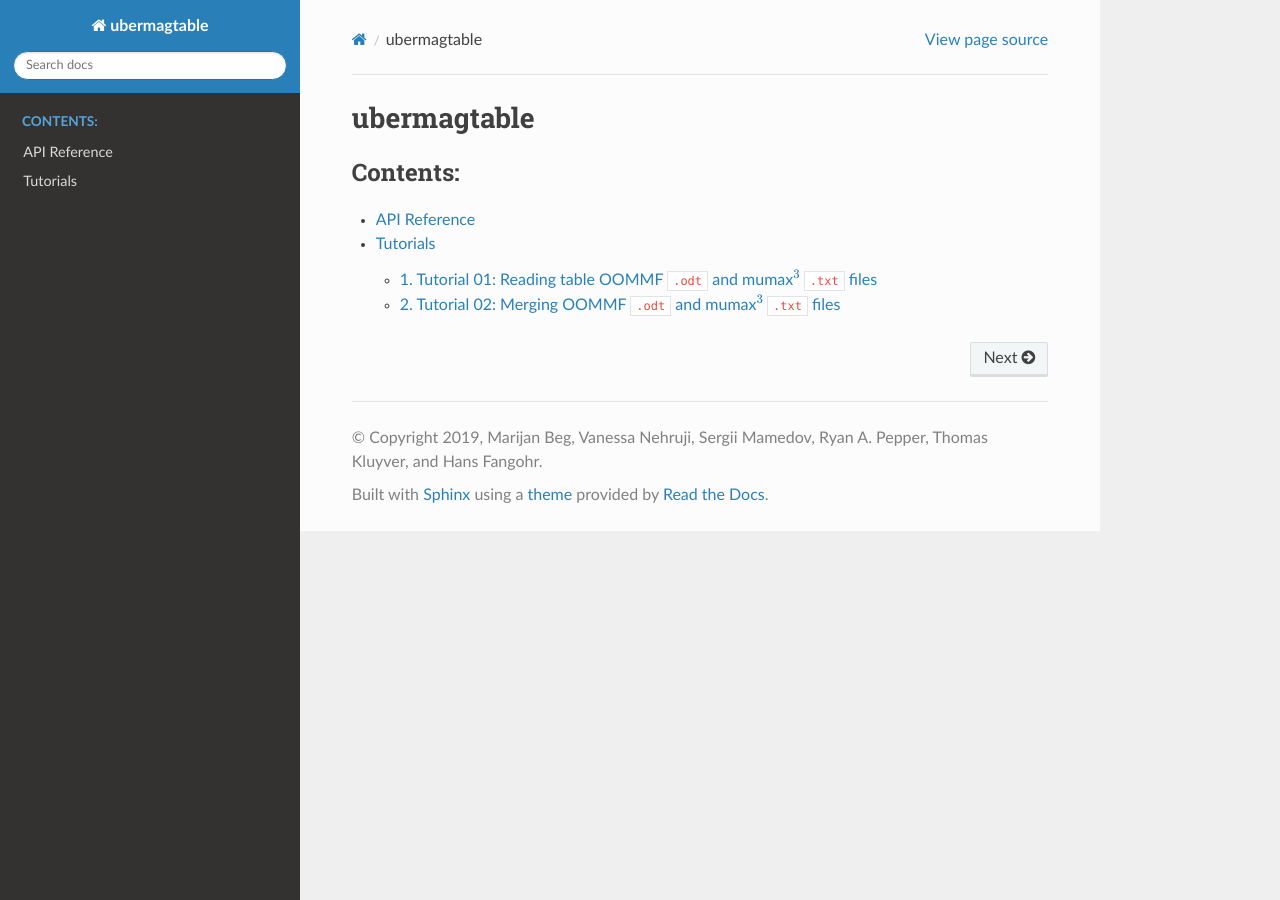
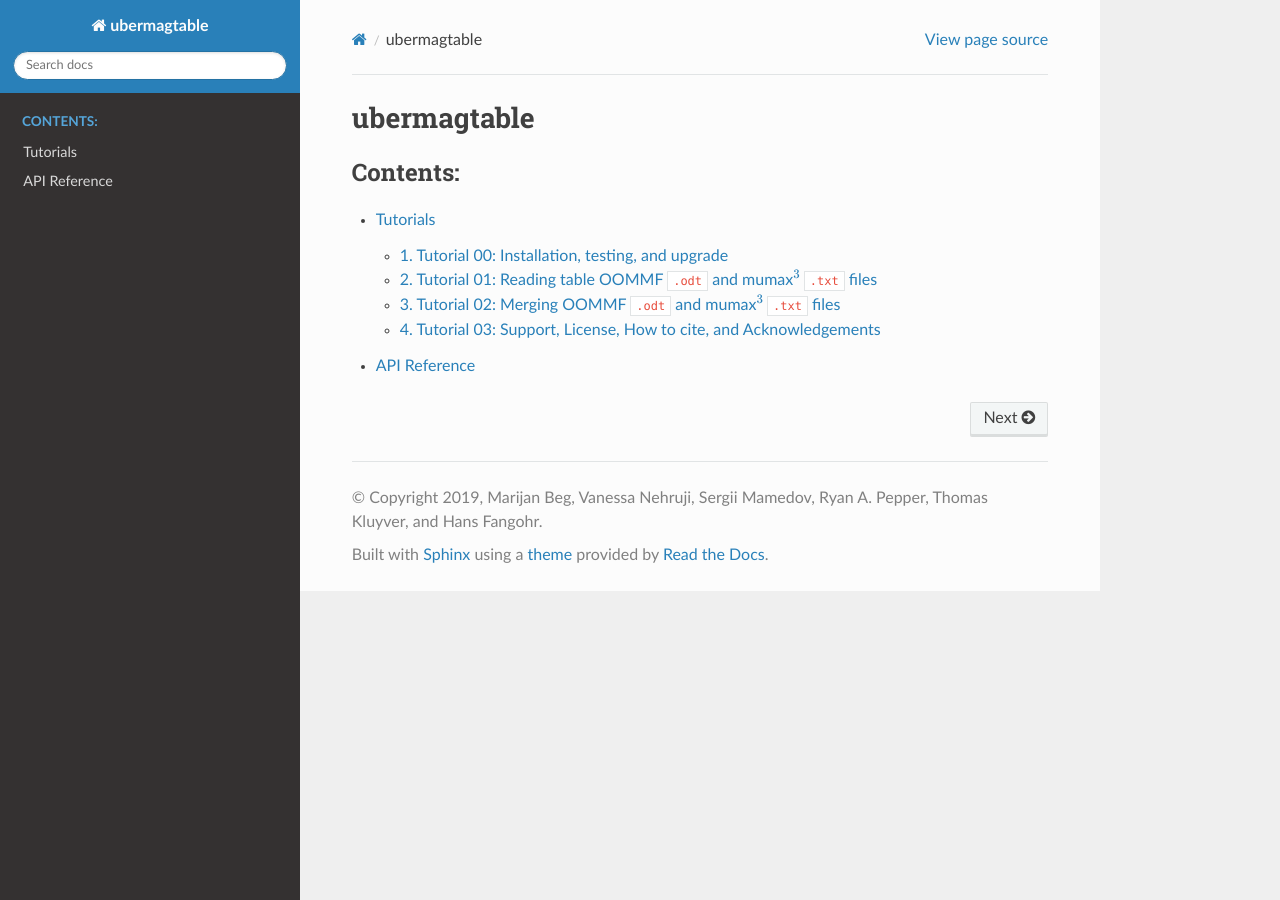
Before and after one commit to ubermag/ubermagtable, a Sphinx documentation site: the page built from docs/index.rst, in a window 1280 px wide. Built offline with Sphinx 7.4.7 and the Read the Docs theme 2.0.0, drawn with Linux system fonts in a browser that asks for light colours; pages that are not in the unit, such as notebooks, are missing from menus; some of the changed lines change nothing that is shown.

Commit message:
Update docs.

```diff
--- a/docs/conf.py
+++ b/docs/conf.py
@@ -1,9 +1,7 @@
-# -*- coding: utf-8 -*-
-#
 # Configuration file for the Sphinx documentation builder.
 #
-# This file does only contain a selection of the most common options. For a
-# full list see the documentation:
+# This file only contains a selection of the most common options. For a full
+# list see the documentation:
 # http://www.sphinx-doc.org/en/master/config
 
 # -- Path setup --------------------------------------------------------------
@@ -23,51 +21,25 @@ project = 'ubermagtable'
 copyright = '2019, Marijan Beg, Vanessa Nehruji, Sergii Mamedov, Ryan A. Pepper, Thomas Kluyver, and Hans Fangohr'
 author = 'Marijan Beg, Vanessa Nehruji, Sergii Mamedov, Ryan A. Pepper, Thomas Kluyver, and Hans Fangohr'
 
-# The short X.Y version
-version = ''
-# The full version, including alpha/beta/rc tags
-release = ''
-
 
 # -- General configuration ---------------------------------------------------
-
-# If your documentation needs a minimal Sphinx version, state it here.
-#
-# needs_sphinx = '1.0'
 
 # Add any Sphinx extension module names here, as strings. They can be
 # extensions coming with Sphinx (named 'sphinx.ext.*') or your custom
 # ones.
 extensions = ['sphinx.ext.autodoc',
+              'sphinx.ext.doctest',
               'sphinx.ext.napoleon',
+              'sphinx.ext.mathjax',
               'nbsphinx']
 
 # Add any paths that contain templates here, relative to this directory.
 templates_path = ['_templates']
 
-# The suffix(es) of source filenames.
-# You can specify multiple suffix as a list of string:
-#
-# source_suffix = ['.rst', '.md']
-source_suffix = '.rst'
-
-# The master toctree document.
-master_doc = 'index'
-
-# The language for content autogenerated by Sphinx. Refer to documentation
-# for a list of supported languages.
-#
-# This is also used if you do content translation via gettext catalogs.
-# Usually you set "language" from the command line for these cases.
-language = None
-
 # List of patterns, relative to source directory, that match files and
 # directories to ignore when looking for source files.
 # This pattern also affects html_static_path and html_extra_path.
 exclude_patterns = ['_build', 'Thumbs.db', '.DS_Store']
-
-# The name of the Pygments (syntax highlighting) style to use.
-pygments_style = None
 
 
 # -- Options for HTML output -------------------------------------------------
@@ -77,98 +49,9 @@ pygments_style = None
 #
 html_theme = 'sphinx_rtd_theme'
 
-# Theme options are theme-specific and customize the look and feel of a theme
-# further.  For a list of options available for each theme, see the
-# documentation.
-#
-# html_theme_options = {}
-
 # Add any paths that contain custom static files (such as style sheets) here,
 # relative to this directory. They are copied after the builtin static files,
 # so a file named "default.css" will overwrite the builtin "default.css".
 html_static_path = ['_static']
 
-# Custom sidebar templates, must be a dictionary that maps document names
-# to template names.
-#
-# The default sidebars (for documents that don't match any pattern) are
-# defined by theme itself.  Builtin themes are using these templates by
-# default: ``['localtoc.html', 'relations.html', 'sourcelink.html',
-# 'searchbox.html']``.
-#
-# html_sidebars = {}
-
-
-# -- Options for HTMLHelp output ---------------------------------------------
-
-# Output file base name for HTML help builder.
-htmlhelp_basename = 'ubermagtabledoc'
-
-
-# -- Options for LaTeX output ------------------------------------------------
-
-latex_elements = {
-    # The paper size ('letterpaper' or 'a4paper').
-    #
-    # 'papersize': 'letterpaper',
-
-    # The font size ('10pt', '11pt' or '12pt').
-    #
-    # 'pointsize': '10pt',
-
-    # Additional stuff for the LaTeX preamble.
-    #
-    # 'preamble': '',
-
-    # Latex figure (float) alignment
-    #
-    # 'figure_align': 'htbp',
-}
-
-# Grouping the document tree into LaTeX files. List of tuples
-# (source start file, target name, title,
-#  author, documentclass [howto, manual, or own class]).
-latex_documents = [
-    (master_doc, 'ubermagtable.tex', 'ubermagtable Documentation',
-     'Marijan Beg, Sergii Mamedov, Ryan A. Pepper, Thomas Kluyver, and Hans Fangohr', 'manual'),
-]
-
-
-# -- Options for manual page output ------------------------------------------
-
-# One entry per manual page. List of tuples
-# (source start file, name, description, authors, manual section).
-man_pages = [
-    (master_doc, 'ubermagtable', 'ubermagtable Documentation',
-     [author], 1)
-]
-
-
-# -- Options for Texinfo output ----------------------------------------------
-
-# Grouping the document tree into Texinfo files. List of tuples
-# (source start file, target name, title, author,
-#  dir menu entry, description, category)
-texinfo_documents = [
-    (master_doc, 'ubermagtable', 'ubermagtable Documentation',
-     author, 'ubermagtable', 'One line description of project.',
-     'Miscellaneous'),
-]
-
-
-# -- Options for Epub output -------------------------------------------------
-
-# Bibliographic Dublin Core info.
-epub_title = project
-
-# The unique identifier of the text. This can be a ISBN number
-# or the project homepage.
-#
-# epub_identifier = ''
-
-# A unique identification for the text.
-#
-# epub_uid = ''
-
-# A list of files that should not be packed into the epub file.
-epub_exclude_files = ['search.html']
+master_doc = 'index'
--- a/docs/index.rst
+++ b/docs/index.rst
@@ -10,5 +10,5 @@
    :maxdepth: 2
    :caption: Contents:
 
+   tutorials
    api-reference
-   tutorials
--- a/docs/tutorials.rst
+++ b/docs/tutorials.rst
@@ -6,6 +6,7 @@ Tutorials
    :numbered:
    :caption: Contents:
 
-   ipynb/installation-testing-upgrade
+   ipynb/00-tutorial-installation-testing-upgrade
    ipynb/01-tutorial-reading
    ipynb/02-tutorial-merging
+   ipynb/03-tutorial-other
```
Also changed, not shown: 1 other file.
